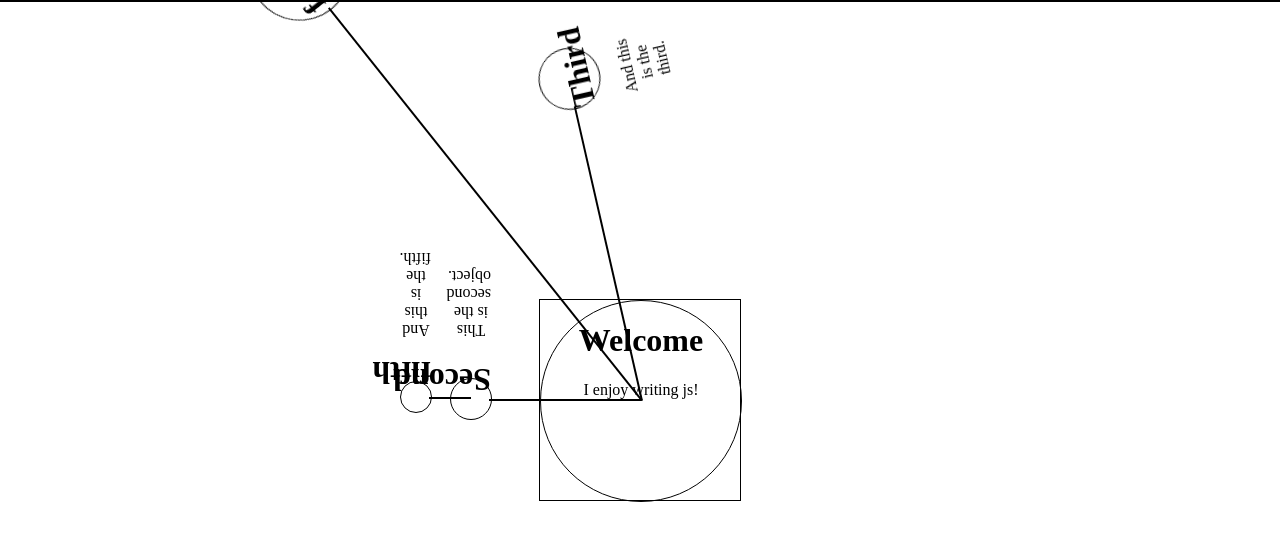
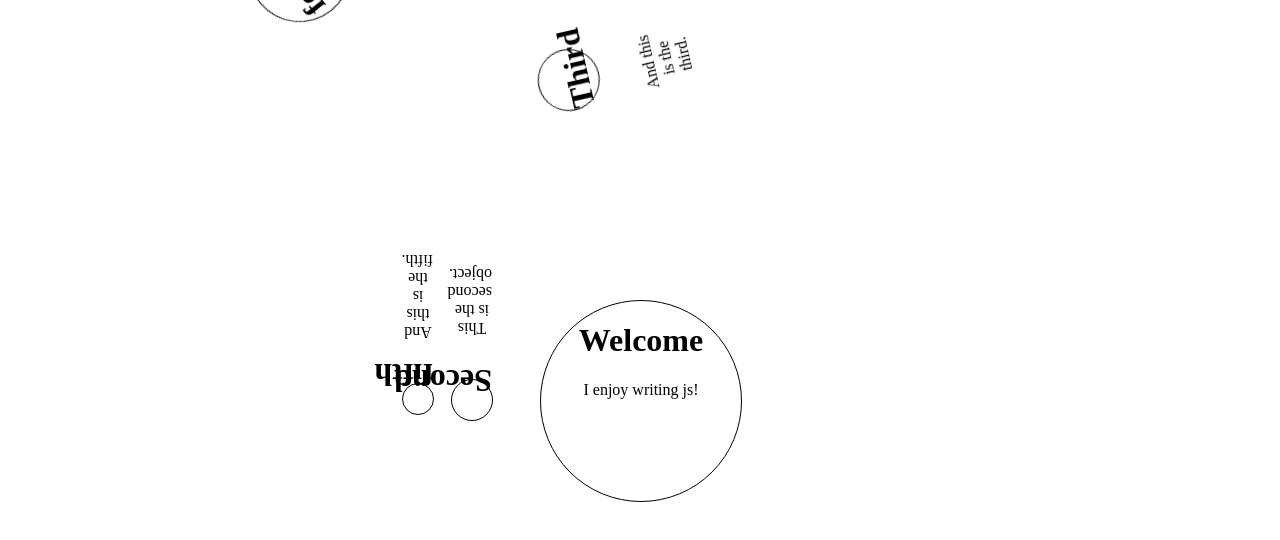
Before and after one commit to janekos/bubblyfy, a plain HTML site: page index.html in a window 1280 px wide. Drawn offline with Linux system fonts and the light colour scheme.

Commit message:
updated generation code
code generation takes in account few other variables from json

```diff
--- a/bubblyfy.js
+++ b/bubblyfy.js
@@ -48,7 +48,11 @@ var bubbly = (function () {
                 if(count == 1){
                     CSS += "div."+key+"holder { position: absolute; text-align: center; top: 0; left: 0; right: 0; bottom: 0; height: "+data[key].size+"px; width: "+data[key].size+"px; margin: auto;} div[class$='holder']:not(:first-child){position:absolute; height: 0px; top: 50%; left: 50%;} .node{ border-radius: 9999px; position: absolute;} div."+key+"{ width: 100%; height: 100%;}";
                 }else{
-                    CSS += "."+key+"holder{ width: "+data[key].orbit+"px; animation: "+data[key].rotation+" "+data[key].speed+"s infinite linear; transform-origin: top left;} ."+key+"{ right:-"+data[key].size+"px; max-width: "+data[key].size+"px; max-height: "+data[key].size+"px; top: -"+(data[key].size)/2+"px;}";
+                    CSS += "."+key+"holder{ width: "+data[key].orbit+"px; animation: "+data[key].rotation+" "+data[key].speed+"s infinite linear; transform-origin: top left;} ."+key+"{ right:-"+data[key].size+"px; max-width: "+data[key].size+"px; max-height: "+data[key].size+"px; min-width: "+data[key].size+"px; min-height: "+data[key].size+"px; top: -"+(data[key].size)/2+"px;}";
+                }
+
+                if(data[key].border){
+                    CSS += "div."+key+"{border:"+data[key].border+";}";
                 }
 
                 HTML += "<div class='"+key+"holder'><div class='node "+key+"'>";
--- a/index.html
+++ b/index.html
@@ -12,10 +12,6 @@
             margin: 0px;
             padding: 0px;
         }
-
-        div{
-            border: 1px solid black;
-        }
     </style>
 </head>
 <body>
```
Also changed, not shown: map.txt.
